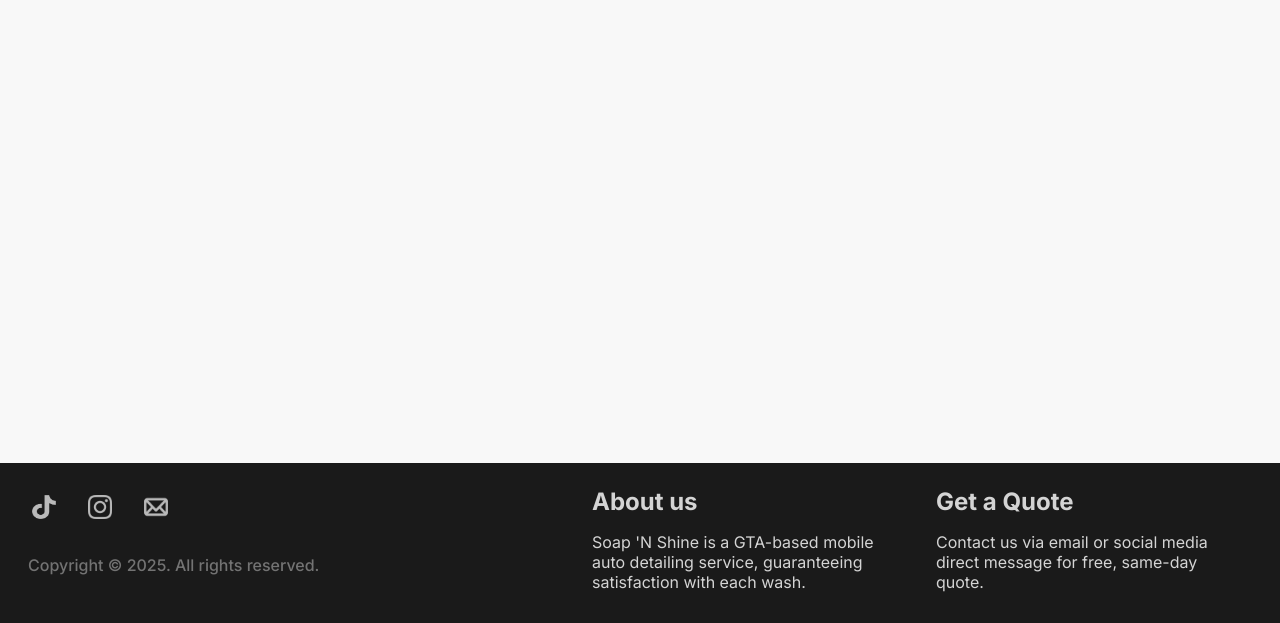
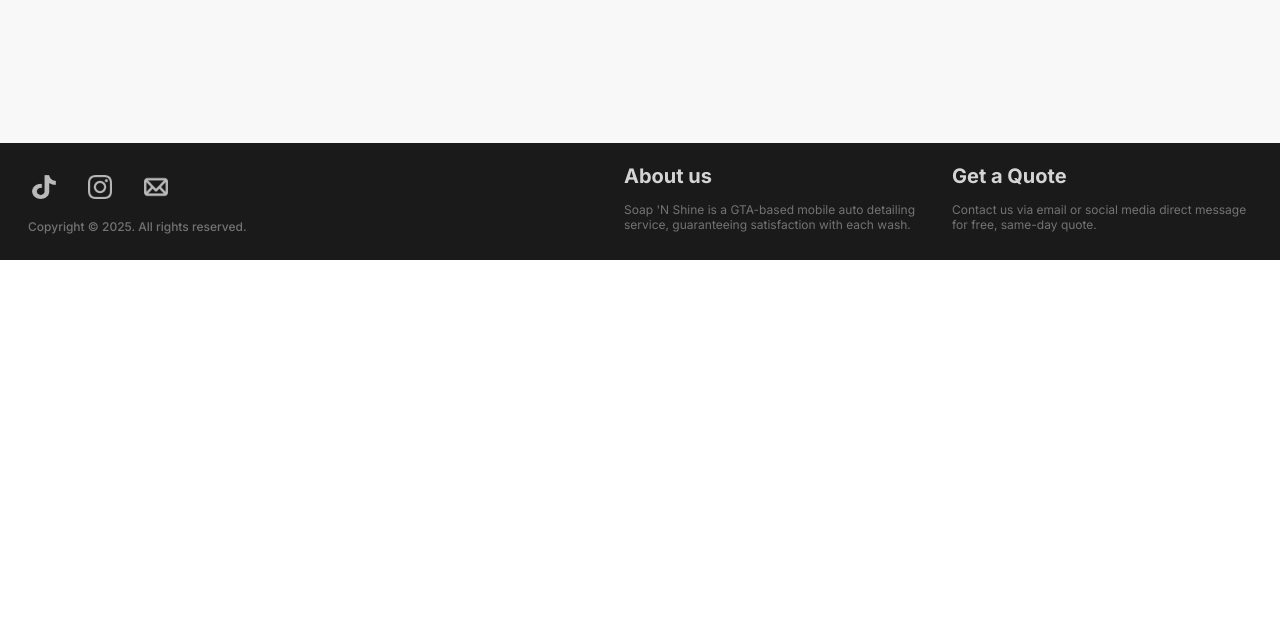
Before and after one commit to joeyb007/snsmobiledetailing, a Flask app: page /home in a window 1280 px wide. Shown: the part 625-1248 px from the top of the page. After the commit the page ends 885 px from the top, so only its background shows below. Run offline with Flask 3, Linux system fonts and the light colour scheme.

Commit message:
finished carousel and made footer dynamic. media query needed to support ipad and phone display of homepage

```diff
--- a/webapp/static/css/base.css
+++ b/webapp/static/css/base.css
@@ -8,8 +8,8 @@ body{
 
 main{
     background-color: rgb(248, 248, 248);
-    min-height: 100vh;
     margin:0;
+    z-index:1;
 }
 
 #navbar{
@@ -26,6 +26,7 @@ main{
     top: 0;
     height: 12vh;
     padding: 0;
+    z-index:2;
 }
 
 #navbar> li:nth-child(1) > a > img{
@@ -42,11 +43,11 @@ main{
 
 #footer {
     width: 100vw;
-    height: 20vh;
     padding: 0;
     margin: 0;
     background-color: rgb(26, 26, 26);
     display: flex;
+    flex-wrap: wrap;
 }
 
 
@@ -76,6 +77,9 @@ main{
     padding-left: 3.5vh;
     font-family: "Inter", sans-serif;
     font-weight: 500;
+    font-size:0.75rem;
+    padding-bottom: 2vh;
+    margin: 0;
 }
 
 #firstFooterDiv{
@@ -84,13 +88,18 @@ main{
 
 .textFooterDiv{
     flex: 1;
-    padding: 1vh 6vh 6vh 0vh;
+    padding: 1vh 2vh 2vh 0vh;
     color: rgb(212, 212, 212);
     font-family: "Inter", sans-serif;
 }
 
-.textFooterDiv > h1{
-    font-size: 3vh;
+.textFooterDiv h1{
+    font-size: 1.25rem;
+}
+
+.textFooterDiv p{
+    font-size: 0.75rem;
+    color: rgb(115, 115, 115);
 }
 
 .bookNowButton{
--- a/webapp/static/css/home.css
+++ b/webapp/static/css/home.css
@@ -2,17 +2,18 @@ main{
     padding: 18vh 12vh;
     display: flex;
     flex-wrap: wrap;
-    justify-content: space-between;
+    justify-content: space-evenly;
     align-items: flex-start;
 }
 #firstContentBlock{
-    width: 90vh;
+    width: 80vh;
+    margin-bottom: 20vh
 }
 #homeTitle{
     font-family:"Inter", sans-serif;
     color: #3E3E3E;
     font-weight: 500;
-    font-size: 2.75rem;
+    font-size: 2.5rem;
 }
 
 .paragraphText{
@@ -31,14 +32,21 @@ main{
 
 #carousel{
     margin-top: 5vh;
-    width: 45vh;
+    width: 55vh;
     overflow: hidden;
     aspect-ratio: 1 / 1;
     display: flex;
+    border-radius: 25px;
+}
+#carouselTrack {
+  display: flex;
+  width: 900%;
+  transition: transform 1s ease-in-out;
 }
 
-#currentCarouselImage{
-    width: 100%;
-    height: auto;
-    object-fit: cover;
+.carouselImage {
+  width: 100%;
+  aspect-ratio: 1 / 1;
+  object-fit: cover;
+
 }
--- a/webapp/static/js/home.js
+++ b/webapp/static/js/home.js
@@ -0,0 +1,8 @@
+let index = 0;
+const images = document.querySelectorAll('.carouselImage');
+const track = document.getElementById('carouselTrack');
+
+setInterval(() => {
+  index = (index + 1) % images.length;
+  track.style.transform = `translateX(-${index * 100}%)`;
+}, 3000);
--- a/webapp/templates/base.html
+++ b/webapp/templates/base.html
@@ -51,4 +51,6 @@
     </footer>
 </body>
 <script src="{{url_for('static', filename='js/base.js')}}"></script>
+{%block script%}
+{%endblock%}
 </html>
--- a/webapp/templates/home.html
+++ b/webapp/templates/home.html
@@ -15,6 +15,20 @@ Soap 'N Shine - Home
     <button class="bookNowButton">Book Now</button>
 </div>
 <div id="carousel">
-    <img id="currentCarouselImage" src="{{url_for('static', filename='images/carousel/carousel1.jpg')}}">
+    <div id="carouselTrack">
+        <img class="carouselImage" src="{{url_for('static', filename='images/carousel/carousel1.jpg')}}">
+        <img class="carouselImage" src="{{url_for('static', filename='images/carousel/carousel2.jpg')}}">
+        <img class="carouselImage" src="{{url_for('static', filename='images/carousel/carousel3.jpg')}}">
+        <img class="carouselImage" src="{{url_for('static', filename='images/carousel/carousel4.jpg')}}">
+        <img class="carouselImage" src="{{url_for('static', filename='images/carousel/carousel5.png')}}">
+        <img class="carouselImage" src="{{url_for('static', filename='images/carousel/carousel6.png')}}">
+        <img class="carouselImage" src="{{url_for('static', filename='images/carousel/carousel7.png')}}">
+        <img class="carouselImage" src="{{url_for('static', filename='images/carousel/carousel8.png')}}">
+        <img class="carouselImage" src="{{url_for('static', filename='images/carousel/carousel9.png')}}">
+    </div>
 </div>
 {% endblock %}
+
+{%block script%}
+<script src="{{url_for('static', filename='js/home.js')}}"></script>
+{%endblock%}
```
